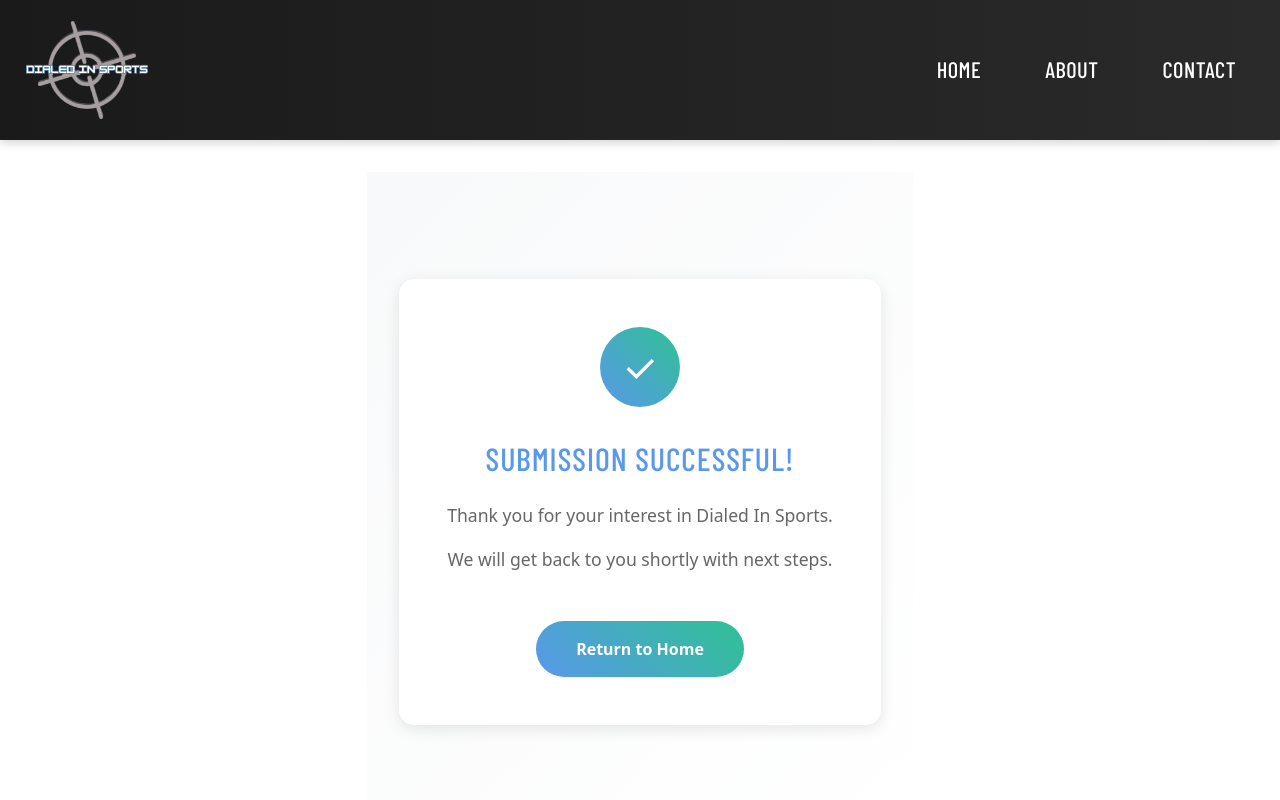
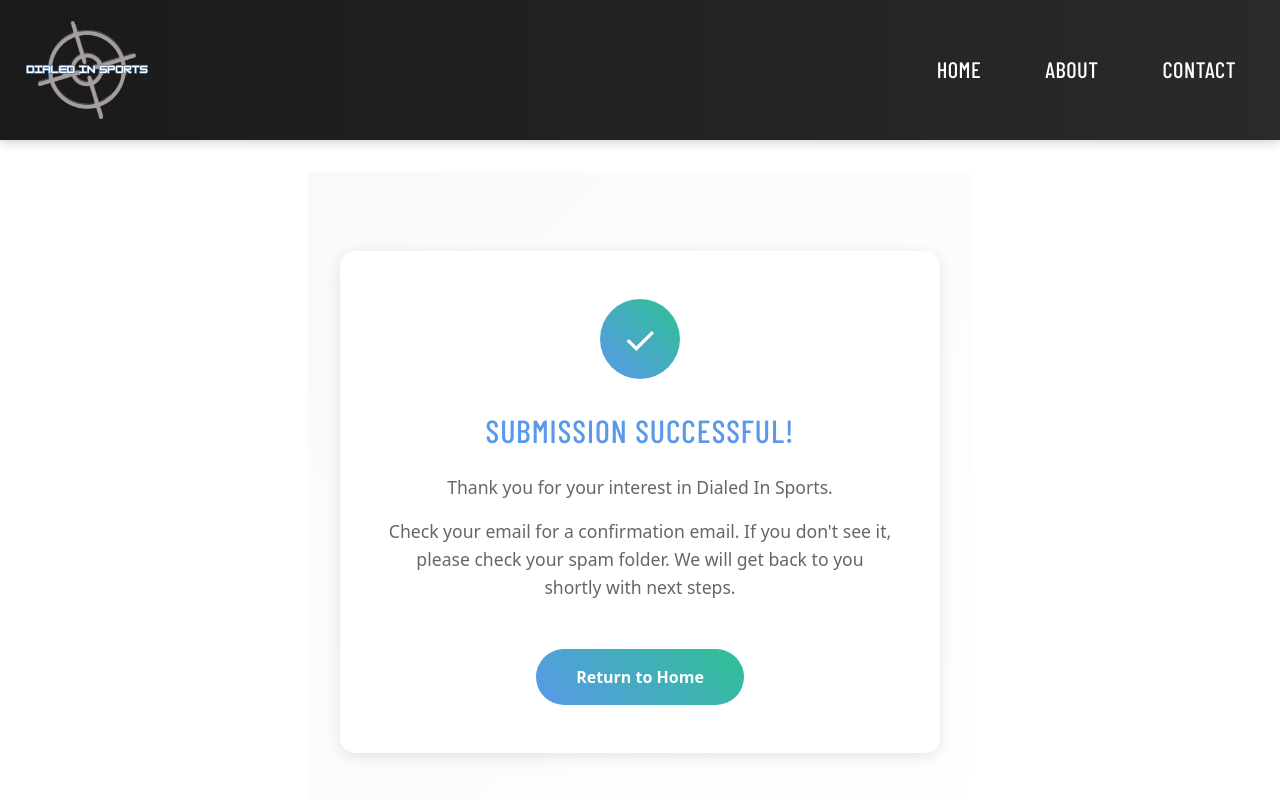
Before and after one commit to skezsoftware/dialed-in-sports, a React (Vite) app in the folder dis-frontend/: page /success in a window 1280 px wide. Shown: the top 800 px of the page. Built offline with nearby package versions, Linux system fonts and the light colour scheme.

Commit message:
adjusted success page check email

```diff
--- a/dis-frontend/src/components/contact/SuccessPage.jsx
+++ b/dis-frontend/src/components/contact/SuccessPage.jsx
@@ -9,7 +9,7 @@ const SuccessPage = () => {
         <div className="success-icon">✓</div>
         <h1>Submission Successful!</h1>
         <p>Thank you for your interest in Dialed In Sports.</p>
-        <p>We will get back to you shortly with next steps.</p>
+        <p>Check your email for a confirmation email. If you don't see it, please check your spam folder. We will get back to you shortly with next steps.</p>
         <Link to="/" className="home-button">
           Return to Home
         </Link>
```
